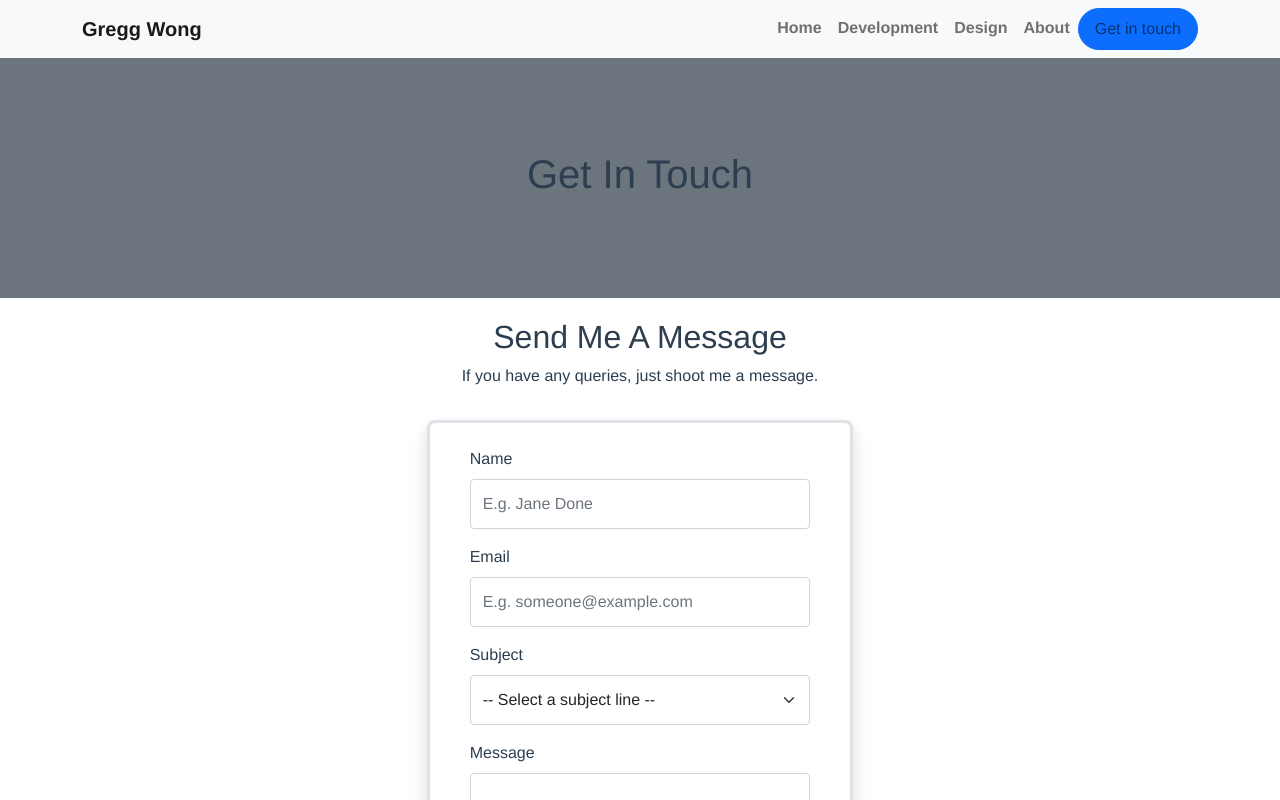
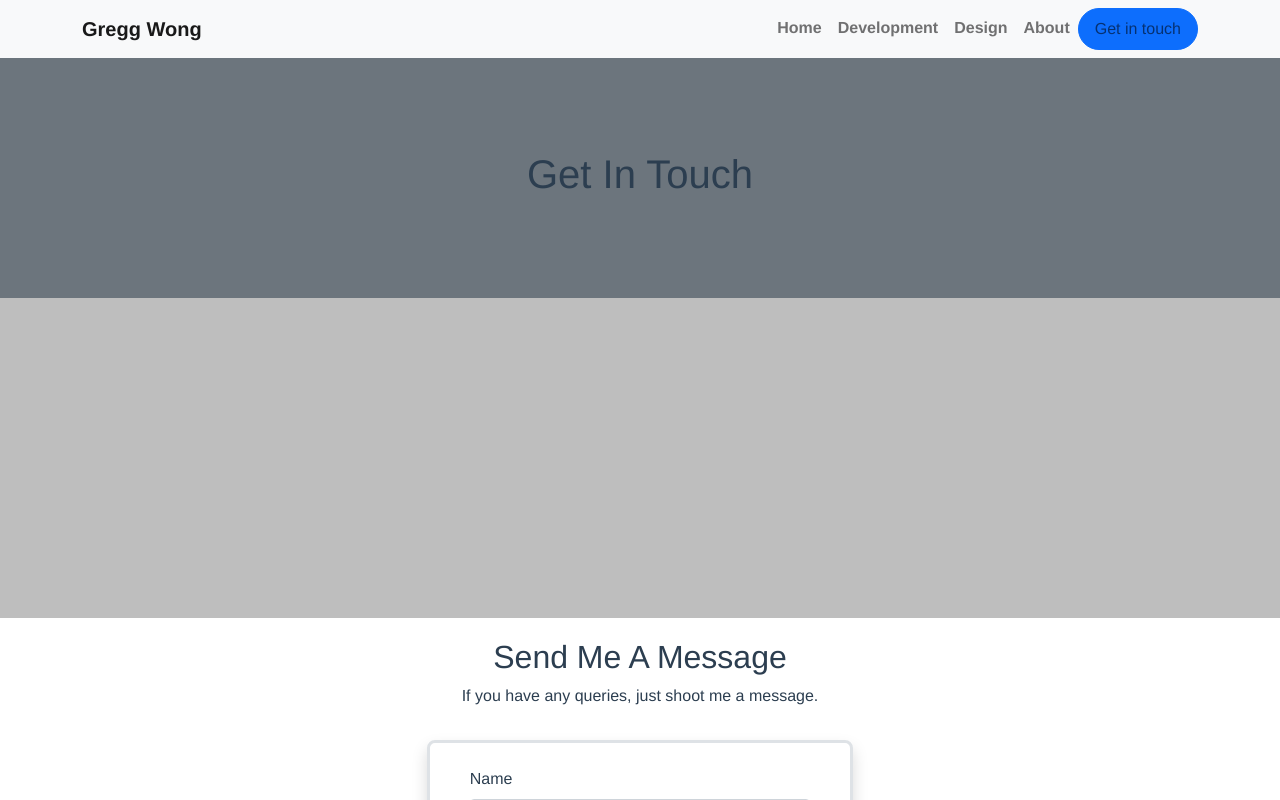
Before and after one commit to Jon-Mykal/personal-website, a Vue app: page /contact in a window 1280 px wide. Shown: the top 800 px of the page. Built offline with nearby package versions, Linux system fonts and the light colour scheme.

Commit message:
Add styling placeholder

```diff
--- a/src/views/ContactView.vue
+++ b/src/views/ContactView.vue
@@ -1,5 +1,5 @@
 <template>
-<section>
+<section class="contact mb-4">
       <Dialog header="Status" :style="{width: '30vw'}" v-model:visible="showPopup" :modal="true">
         <p :innerHTML="statusMessage">
 
@@ -9,7 +9,8 @@
         </template>
     </Dialog>
     <Hero pageTitle="Get In Touch"/>
-    <section class="contact py-3 mt-1">
+    <section class="contact-channels"></section>
+    <section class="contact-message py-3 mt-1">
     <h2>Send Me A Message</h2>
     <p>
       If you have any queries, just shoot me a message.
@@ -23,7 +24,7 @@
           <input type="hidden" name="form-name" value="contactForm">
           <section class="form-group mb-2 pb-2">
             <label for="" class="form-label d-flex">Name</label>
-            <input @blur="fields.fullName.meta.touched = true" :class="{ 'p-invalid': !fieldIsValid('fullName') }" class="form-control py-275" type="text" placeholder="E.g. Jane Done" name="contactName" v-model="fullName">
+            <input @blur="fields.fullName.meta.touched = true" :class="{ 'p-invalid': !fieldIsValid('fullName') }" class="form-control py-275" type="text" placeholder="E.g. Jane Doe" name="contactName" v-model="fullName">
             <small v-if="!fieldIsValid('fullName')" class="d-flex error">{{ showValMsg('fullName') }}</small>
           </section>
           <section class="form-group mb-2 pb-2">
@@ -111,8 +112,8 @@ export default {
             return;
           }
           const formData = new FormData(contactForm.value);
-          console.log(formData);
-          var formFields = []
+          // console.log(formData);
+          var formFields = [];
           formData.forEach((val, key) =>  {
             let field = `${encodeURIComponent(key)}=${encodeURIComponent(val)}`
             formFields.push(field);
@@ -121,7 +122,11 @@ export default {
           axios.post("/", encodedData, { header: { "Content-Type": "application/x-www-form-urlencoded" }}).then((res) => {
             pageData.showPopup = true;
             pageData.success = true;
-            pageData.statusMessage = "Your message was sent. Thank you!"
+            pageData.statusMessage = "Your message was sent. Thank you!";
+            pageData.fullName = "";
+            pageData.email = "";
+            pageData.message = "";
+            pageData.currentSubjectLine = "";
             // console.log(res);
           })
           .catch(err => {
@@ -228,4 +233,9 @@ export default {
   pointer-events: initial;
   cursor: no-drop!important;
 }
+
+.contact-channels {
+  background: #bebebe;
+  height: 20rem;
+}
 </style>
```
